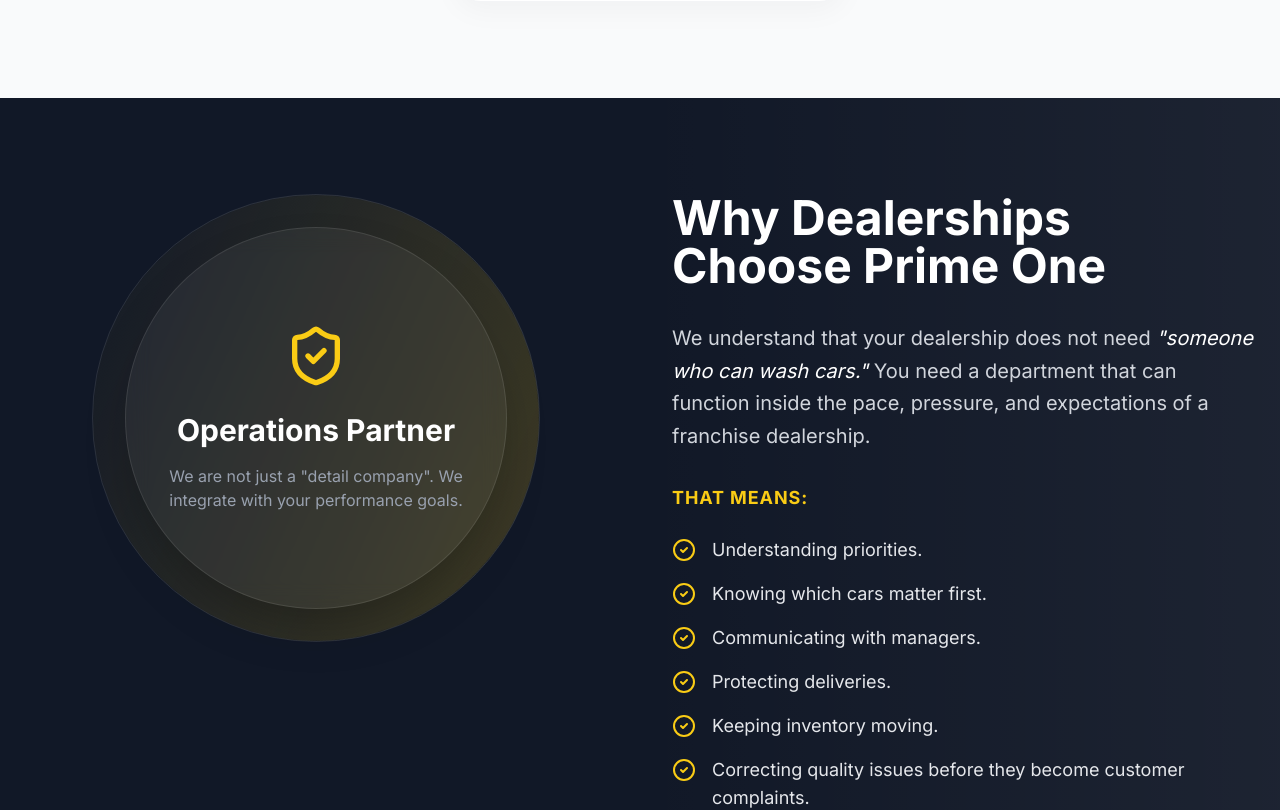
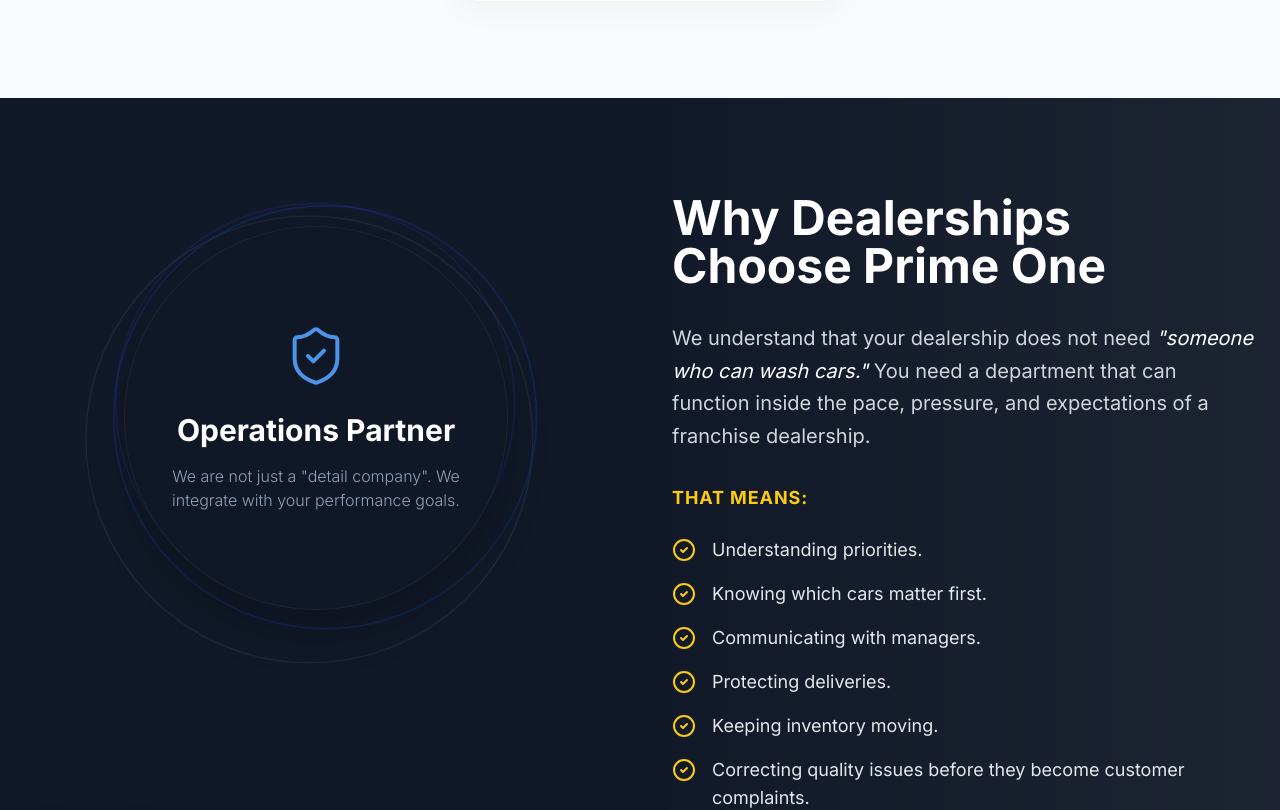
Before and after one commit to Cortelete/primeoneweb, a React (Vite) app: page / in a window 1280 px wide. Shown: the part 1980-2790 px from the top of the page. Built offline with nearby package versions, Linux system fonts and the light colour scheme.

Commit message:
style: update color palette in WhyUs component
Replace secondary color accents with blue-900 to better align with the brand identity.

```diff
--- a/src/components/WhyUs.tsx
+++ b/src/components/WhyUs.tsx
@@ -16,7 +16,7 @@
     <section className="py-16 md:py-24 bg-primary text-white relative overflow-hidden" id="why-us">
       {/* Background Decor */}
       <div className="absolute top-0 right-0 w-full md:w-1/2 h-full bg-gradient-to-l from-white/5 to-transparent pointer-events-none" />
-      <div className="absolute -bottom-24 -left-24 w-96 h-96 bg-secondary/10 rounded-full blur-3xl pointer-events-none" />
+      <div className="absolute -bottom-24 -left-24 w-96 h-96 bg-blue-900/20 rounded-full blur-3xl pointer-events-none" />
 
       <div className="container mx-auto px-6 max-w-7xl relative z-10">
         <div className="grid lg:grid-cols-2 gap-12 md:gap-16 items-start">
@@ -28,12 +28,25 @@
             transition={{ duration: 0.8 }}
             className="relative order-2 lg:order-1"
           >
-            <div className="aspect-square max-w-[280px] sm:max-w-md mx-auto rounded-full border border-white/10 flex items-center justify-center relative p-4 sm:p-8">
-              <div className="absolute inset-0 bg-gradient-to-tr from-secondary/20 to-transparent rounded-full animate-[spin_10s_linear_infinite]" />
-              <div className="bg-white/5 backdrop-blur-md rounded-full w-full h-full border border-white/10 flex flex-col items-center justify-center p-6 sm:p-10 text-center relative z-10 shadow-2xl">
-                <ShieldCheck className="w-10 h-10 sm:w-16 sm:h-16 text-secondary mb-4 sm:mb-6" />
-                <h3 className="text-xl sm:text-3xl font-heading font-bold mb-2 sm:mb-4">Operations Partner</h3>
-                <p className="text-gray-400 text-sm sm:text-base">We are not just a "detail company". We integrate with your performance goals.</p>
+            <div className="aspect-square max-w-[280px] sm:max-w-md mx-auto flex items-center justify-center relative p-4 sm:p-8">
+              {/* Elegant floating blue rings */}
+              <div
+                className="absolute inset-[0px] rounded-full border-[1px] border-slate-700/60 animate-[spin_20s_linear_infinite]"
+                style={{ transformOrigin: '48% 52%' }}
+              />
+              <div
+                className="absolute inset-[12px] rounded-full border-[1px] border-blue-800/50 animate-[spin_25s_linear_infinite_reverse]"
+                style={{ transformOrigin: '51% 49%' }}
+              />
+              <div
+                className="absolute inset-[24px] rounded-full border-[1px] border-indigo-800/40 animate-[spin_30s_linear_infinite]"
+                style={{ transformOrigin: '52% 48%' }}
+              />
+
+              <div className="bg-primary/80 backdrop-blur-md rounded-full w-full h-full border border-white/5 flex flex-col items-center justify-center p-6 sm:p-10 text-center relative z-10 shadow-2xl">
+                <ShieldCheck className="w-10 h-10 sm:w-16 sm:h-16 text-blue-400 mb-4 sm:mb-6 opacity-90 stroke-[1.5]" />
+                <h3 className="text-xl sm:text-3xl font-heading font-bold mb-2 sm:mb-4 text-white">Operations Partner</h3>
+                <p className="text-slate-400 text-sm sm:text-base font-light">We are not just a "detail company". We integrate with your performance goals.</p>
               </div>
             </div>
           </motion.div>
```
